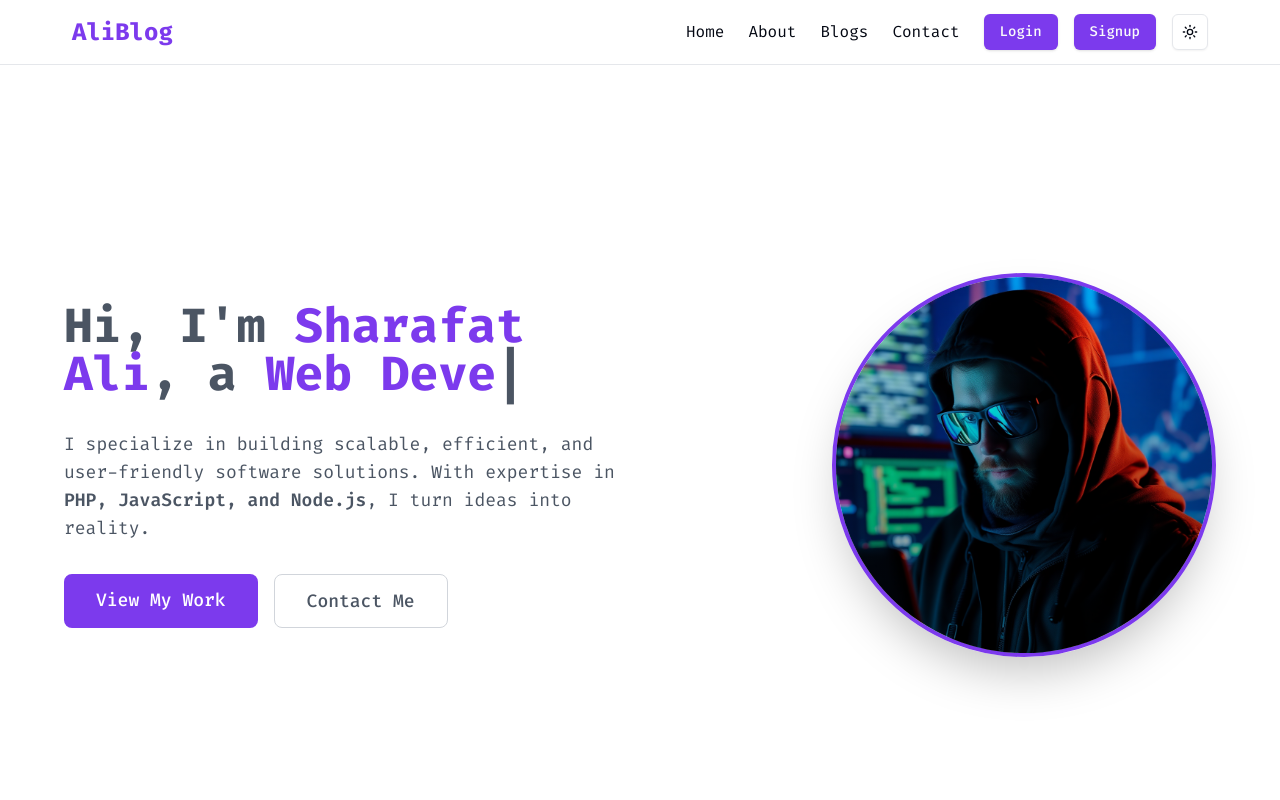
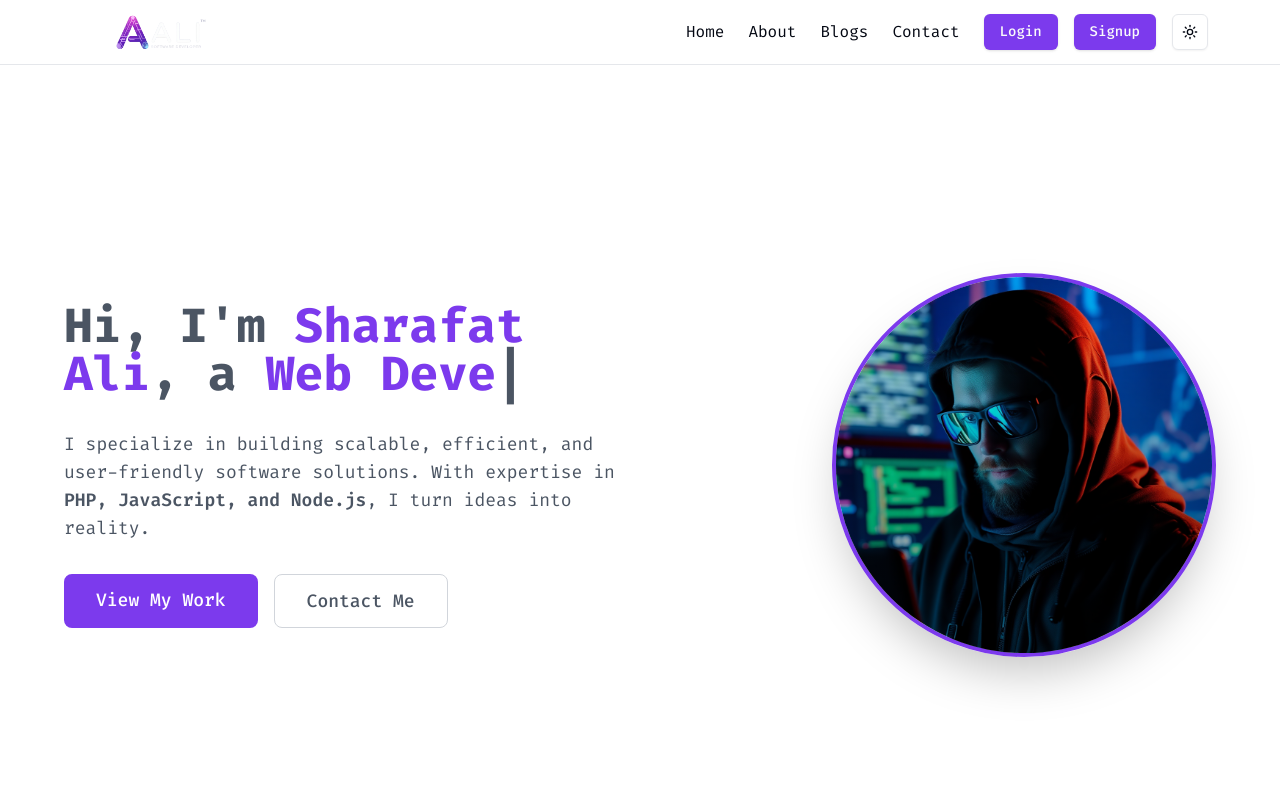
Before and after one commit to sharafat824/AliDev, a Next.js app: page / in a window 1280 px wide. Shown: the top 800 px of the page. Built offline with nearby package versions, Linux system fonts and the light colour scheme; no server answers.

Commit message:
added logo in navbar

```diff
--- a/components/Navbar.js
+++ b/components/Navbar.js
@@ -1,6 +1,7 @@
 "use client"
 import Link from "next/link";
 import { Button, buttonVariants } from "@/components/ui/button";
+
 import {
     Sheet,
     SheetContent,
@@ -18,6 +19,7 @@ import {
     DropdownMenuItem,
     DropdownMenuTrigger,
 } from "@/components/ui/dropdown-menu";
+import Image from "next/image";
 
 
 const Navbar = () => {
@@ -27,7 +29,7 @@ const Navbar = () => {
             <div className="mx-10 px-4 sm:px-6 lg:px-8">
                 <div className="flex items-center justify-between h-16">
                     <Link href="/" className="flex items-center">
-                        <span className="font-extrabold text-2xl text-primary">AliBlog</span>
+                      <Image src="/images/dark-logo.png" alt="logo" width={180} height={180}/>
                     </Link>
                     <div className="hidden md:flex items-center space-x-6">
                         {/* Links with a hover effect using font-bold */}
```
Also changed, not shown: public/images/dark-logo.png (added).
